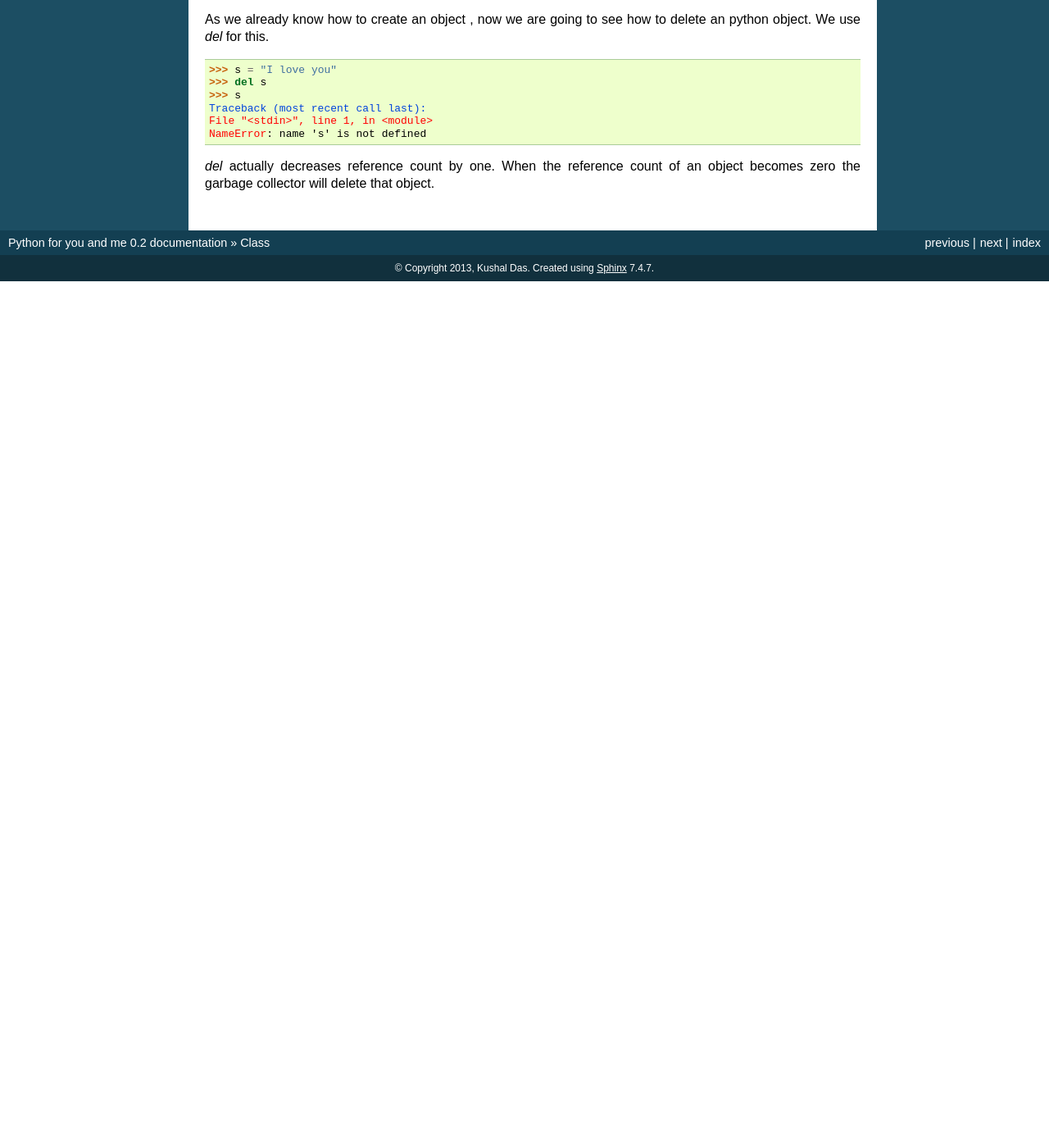
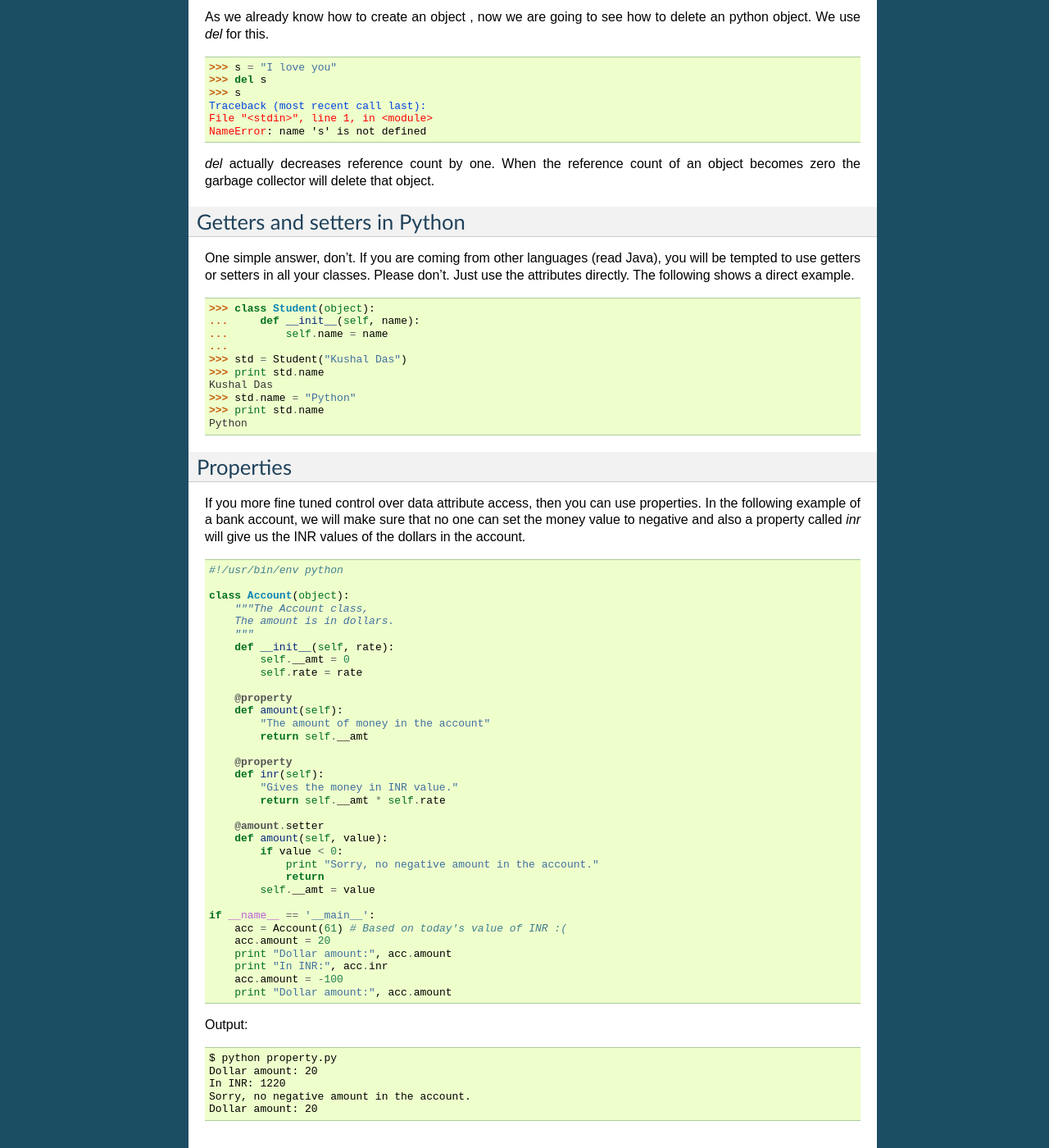
Before and after one commit to kushaldas/pym, a Sphinx documentation site: the page built from docs/classes.rst, in a window 1280 px wide and 1400 px high, scrolled down 3141 px. Shown: the whole window at 82% size. Built offline with Sphinx 7.4.7, drawn with Linux system fonts in a browser that asks for light colours; formulas are drawn with MathJax 3; before the commit the page ends 3484 px from its top, so only the background shows below that; some of the changed text lies outside the part shown.

Commit message:
Adds property decorator example.

```diff
--- a/docs/classes.rst
+++ b/docs/classes.rst
@@ -96,7 +96,7 @@ In general we human beings always know about inheritance. In programming it is a
 In the next example we first create a class called Person and create two sub-classes Student and Teacher. As both of the classes are inherited from Person class they will have all methods of Person and will have new methods and variables for their own purpose.
 
 student_teacher.py
-==================
+-------------------
 ::
 
     #!/usr/bin/env python
@@ -190,3 +190,77 @@ As we already know how to create an object , now we are going to see how to dele
     NameError: name 's' is not defined
 
 *del* actually decreases reference count by one. When the reference count of an object becomes zero the garbage collector will delete that object.
+
+
+Getters and setters in Python
+==============================
+
+One simple answer, don't. If you are coming from other languages (read Java), you will be tempted
+to use getters or setters in all your classes. Please don't. Just use the attributes directly.
+The following shows a direct example.
+::
+
+    >>> class Student(object):
+    ...     def __init__(self, name):
+    ...         self.name = name
+    ...
+    >>> std = Student("Kushal Das")
+    >>> print std.name
+    Kushal Das
+    >>> std.name = "Python"
+    >>> print std.name
+    Python
+
+Properties
+===========
+
+If you more fine tuned control over data attribute access, then you can use properties.
+In the following example of a bank account, we will make sure that no one can set the
+money value to negative and also a property called *inr* will give us the INR values of
+the dollars in the account.
+::
+
+    #!/usr/bin/env python
+
+    class Account(object):
+        """The Account class,
+        The amount is in dollars.
+        """
+        def __init__(self, rate):
+            self.__amt = 0
+            self.rate = rate
+
+        @property
+        def amount(self):
+            "The amount of money in the account"
+            return self.__amt
+
+        @property
+        def inr(self):
+            "Gives the money in INR value."
+            return self.__amt * self.rate
+
+        @amount.setter
+        def amount(self, value):
+            if value < 0:
+                print "Sorry, no negative amount in the account."
+                return
+            self.__amt = value
+
+    if __name__ == '__main__':
+        acc = Account(61) # Based on today's value of INR :(
+        acc.amount = 20
+        print "Dollar amount:", acc.amount
+        print "In INR:", acc.inr
+        acc.amount = -100
+        print "Dollar amount:", acc.amount
+
+
+Output:
+::
+
+    $ python property.py
+    Dollar amount: 20
+    In INR: 1220
+    Sorry, no negative amount in the account.
+    Dollar amount: 20
```
